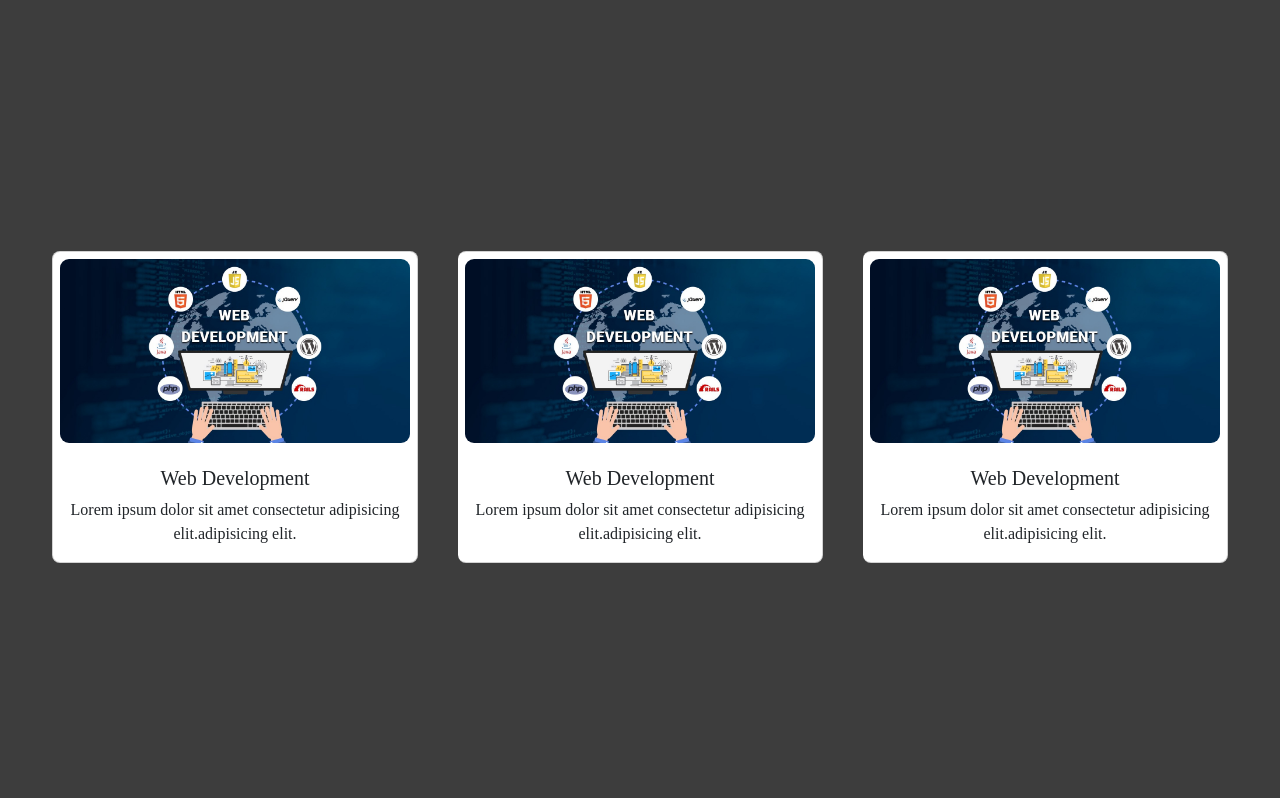
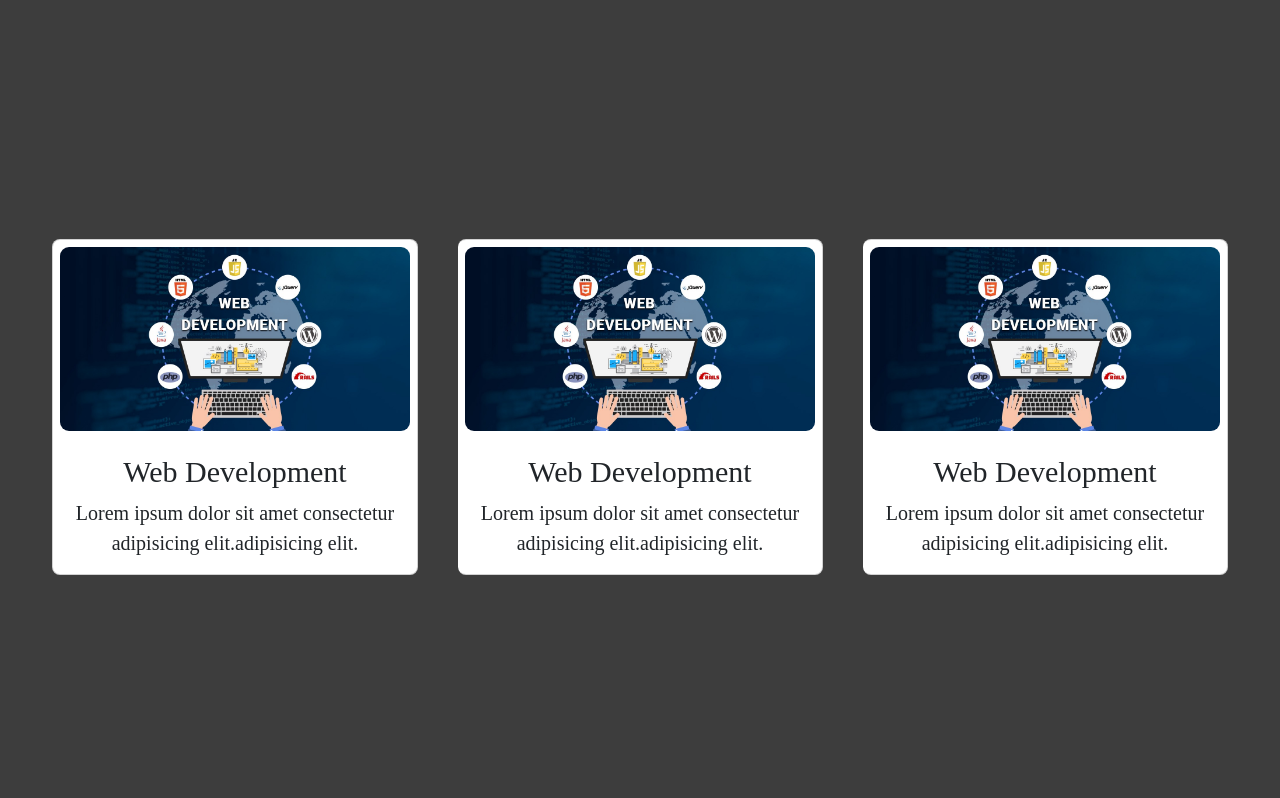
Before and after one commit to haripriyahv/DESIGN, a PHP site: page / in a window 1280 px wide. Shown: the part 1441-2239 px from the top of the page. Run offline with PHP 8.4, Linux system fonts and the light colour scheme.

Commit message:
first commit

```diff
--- a/css/style.css
+++ b/css/style.css
@@ -68,7 +68,7 @@ img{
     font-size: 30px;
 }
 .text3{
-    font-size: 30px;
+    font-size: 20px;
 }
 
 
--- a/index.html
+++ b/index.html
@@ -75,24 +75,24 @@
                     <div class="card rounded-3">
                         <img class="card-img-top rounded-4" src="images/pic1.jpeg" alt="Card image cap">
                         <div class="card-body">
-                            <h5 class="card-title ">Web Development</h5>
-                            <p class="card-text">Lorem ipsum dolor sit amet consectetur adipisicing elit.adipisicing
+                            <h5 class="card-title welcm2">Web Development</h5>
+                            <p class="card-text text3">Lorem ipsum dolor sit amet consectetur adipisicing elit.adipisicing
                                 elit.</p>
                         </div>
                     </div>
                     <div class="card rounded-3">
                         <img class="card-img-top rounded-4" src="images/pic1.jpeg" alt="Card image cap">
                         <div class="card-body">
-                            <h5 class="card-title">Web Development</h5>
-                            <p class="card-text">Lorem ipsum dolor sit amet consectetur adipisicing elit.adipisicing
+                            <h5 class="card-title welcm2">Web Development</h5>
+                            <p class="card-text text3">Lorem ipsum dolor sit amet consectetur adipisicing elit.adipisicing
                                 elit.</p>
                         </div>
                     </div>
                     <div class="card rounded-3">
                         <img class="card-img-top rounded-4" src="images/pic1.jpeg" alt="Card image cap">
                         <div class="card-body">
-                            <h5 class="card-title">Web Development</h5>
-                            <p class="card-text">Lorem ipsum dolor sit amet consectetur adipisicing elit.adipisicing
+                            <h5 class="card-title welcm2">Web Development</h5>
+                            <p class="card-text text3">Lorem ipsum dolor sit amet consectetur adipisicing elit.adipisicing
                                 elit.</p>
                         </div>
                     </div>
```
